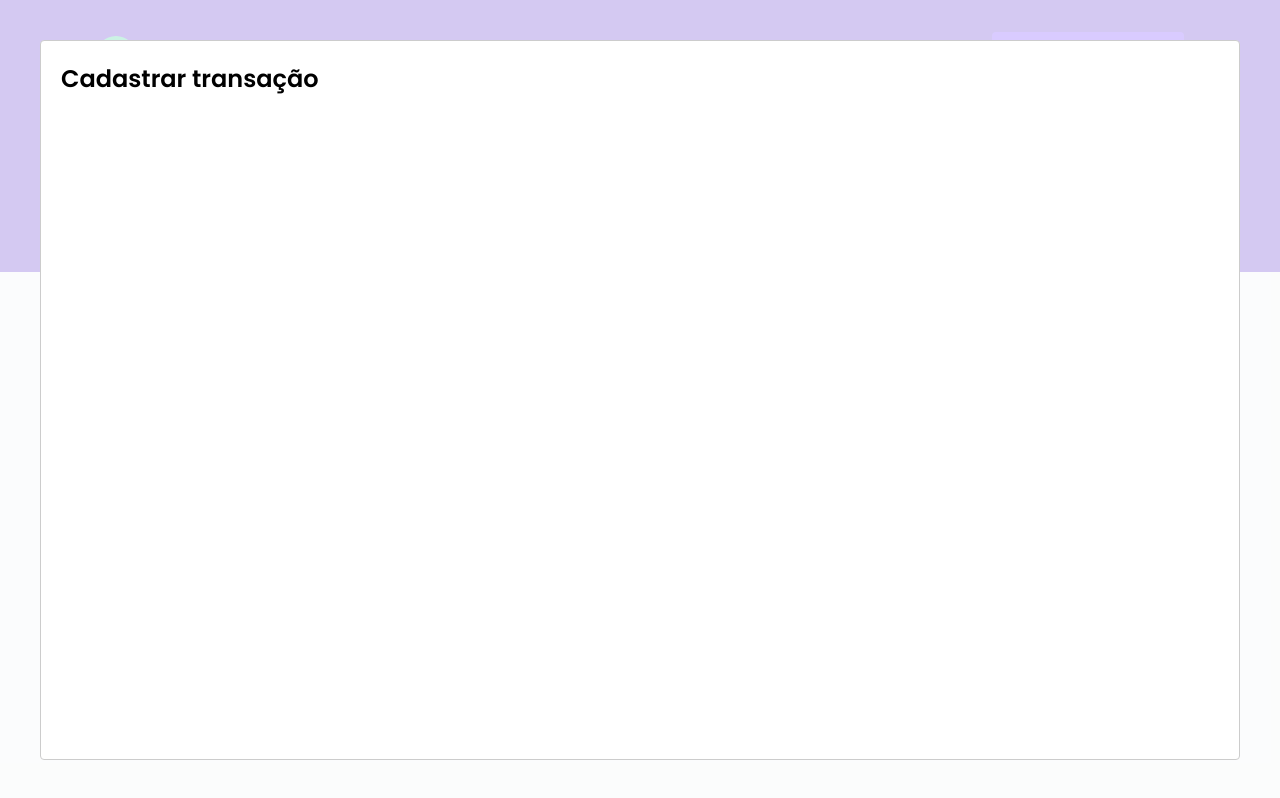
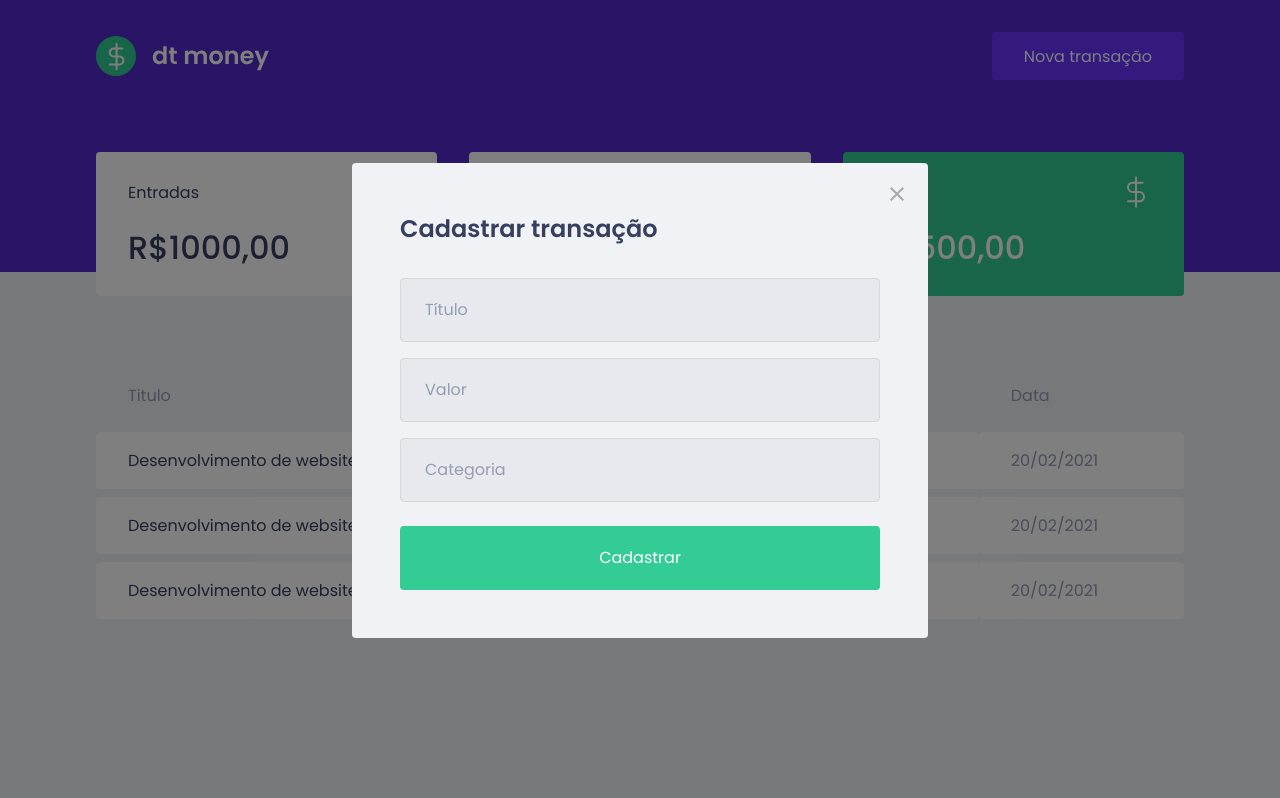
Before and after one commit to IagoOlraSantos/dt-money-react, a React (Create React App) app: page / in a window 1280 px wide. Both pictures are taken after a click on the button "Nova transação". Built offline with nearby package versions, Linux system fonts and the light colour scheme; no server answers; what miragejs would draw is missing.

Commit message:
estilizando o modal e criando o formulário de input

```diff
--- a/src/App.tsx
+++ b/src/App.tsx
@@ -1,7 +1,7 @@
 import { Dashboard } from "./components/Dashboard";
 import { Header } from "./components/Header";
+import { NewTransactionModal } from "./components/NewTransactionModal";
 import { GlobalStyle } from "./styles/globals";
-import Modal from "react-modal";
 
 import { createServer } from "miragejs";
 import { useState } from "react";
@@ -33,8 +33,6 @@
   },
 });
 
-Modal.setAppElement("#root");
-
 export function App() {
   const [isNewTransactionModal, setIsNewTransactionModal] = useState(false);
 
@@ -50,14 +48,10 @@
     <>
       <Header onOpenNewTransactionModal={handleOpenNewTransactionModal} />
       <Dashboard />
-
-      <Modal
+      <NewTransactionModal
         isOpen={isNewTransactionModal}
         onRequestClose={handleCloseNewTransactionModal}
-      >
-        <h2>Cadastrar transação</h2>
-      </Modal>
-
+      />
       <GlobalStyle />
     </>
   );
--- a/src/components/Header/styles.ts
+++ b/src/components/Header/styles.ts
@@ -25,6 +25,7 @@
 
     &:hover {
       filter: brightness(0.95);
+      box-shadow: 0 2px 2px rgba(0, 0, 0, 0.1);
     }
   }
 `;
--- /dev/null
+++ b/src/components/NewTransactionModal/index.tsx
@@ -0,0 +1,42 @@
+import Modal from "react-modal";
+import { Container } from "./styles";
+import closeImg from "../../assets/close.svg";
+
+Modal.setAppElement("#root");
+
+interface NewTransactionModalProps {
+  isOpen: boolean;
+  onRequestClose: () => void;
+}
+
+export function NewTransactionModal({
+  isOpen,
+  onRequestClose,
+}: NewTransactionModalProps) {
+  return (
+    <Modal
+      isOpen={isOpen}
+      onRequestClose={onRequestClose}
+      overlayClassName="react-modal-overlay"
+      className="react-modal-content"
+    >
+      <button
+        type="button"
+        onClick={onRequestClose}
+        className="react-modal-close"
+      >
+        <img src={closeImg} alt="Fechar modal" />
+      </button>
+
+      <Container>
+        <h2>Cadastrar transação</h2>
+
+        <input type="text" placeholder="Título" />
+        <input type="number" placeholder="Valor" />
+        <input type="text" placeholder="Categoria" />
+
+        <button type="submit">Cadastrar</button>
+      </Container>
+    </Modal>
+  );
+}
--- /dev/null
+++ b/src/components/NewTransactionModal/styles.ts
@@ -0,0 +1,48 @@
+import styled from "styled-components";
+
+export const Container = styled.form`
+  h2 {
+    color: var(--text-title);
+    font-size: 1.5rem;
+    margin-bottom: 2rem;
+  }
+
+  input {
+    width: 100%;
+    padding: 1.5rem;
+    height: 4rem;
+    border-radius: 0.25rem;
+
+    border: 1px solid #d7d7d7;
+    background-color: #e7e9ee;
+
+    font-weight: 400;
+    font-size: 1rem;
+
+    &::placeholder {
+      color: var(--text-body);
+    }
+
+    & + input {
+      margin-top: 1rem;
+    }
+  }
+
+  button[type="submit"] {
+    width: 100%;
+    padding: 0 1.5rem;
+    height: 4rem;
+    background: var(--green);
+    color: #fff;
+    border-radius: 0.25rem;
+    border: 0;
+    font-size: 1rem;
+    margin-top: 1.5rem;
+    transition: all 0.2s ease-in-out;
+
+    &:hover {
+      filter: brightness(0.9);
+      box-shadow: 0 2px 2px rgba(0, 0, 0, 0.1);
+    }
+  }
+`;
--- a/src/styles/globals.ts
+++ b/src/styles/globals.ts
@@ -51,4 +51,39 @@
     opacity: 0.6;
     cursor: not-allowed;
   }
+
+  .react-modal-overlay{
+    background: rgba(0,0,0,0.5);
+
+    position: fixed;
+    top: 0;
+    bottom: 0;
+    right: 0;
+    left: 0;
+
+    display: flex;
+    align-items: center;
+    justify-content: center;
+  }
+  .react-modal-content{
+    width: 100%;
+    max-width: 576px;
+    background: var(--background);
+    padding: 3rem;
+    position: relative;
+    border-radius: 0.25rem;
+  }
+  .react-modal-close{
+    position: absolute;
+    right: 1.5rem;
+    top: 1.5rem;
+    border: 0;
+    background: transparent;
+    transition: filter .2s ease-in-out;
+
+
+    &:hover{
+      filter: brightness(.85);
+    }
+  }
 `;
```
